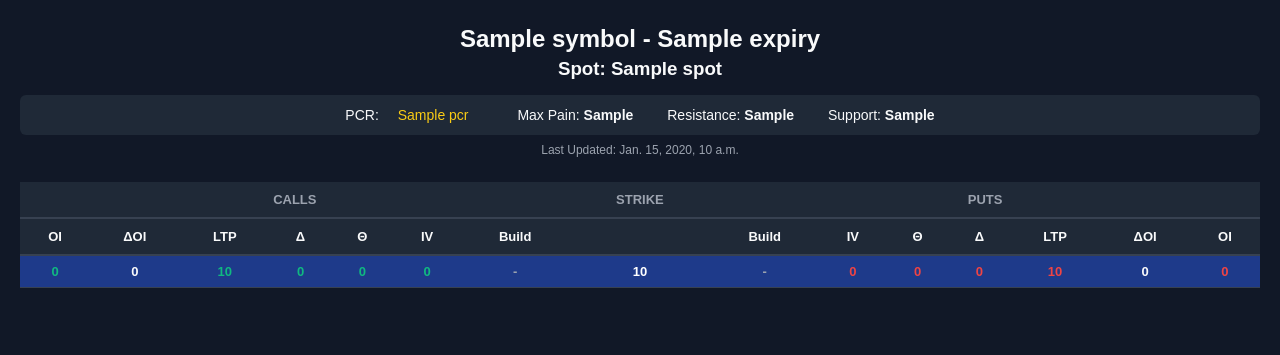
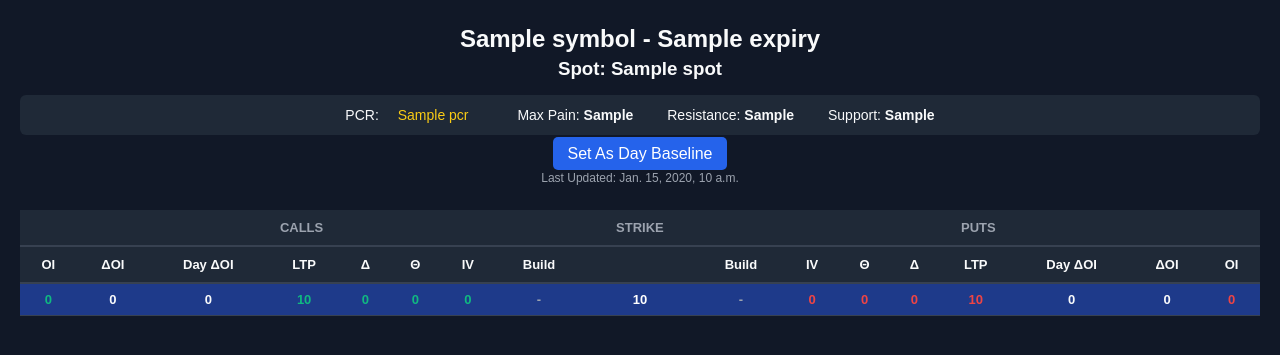
Before and after one commit to PavanMahindrakar/django-quant-ohlc-engine, a Django app: template options/templates/options/option_chain.html in a window 1280 px wide. Shown: the top 355 px of the page. Run offline with Django 5.2, Linux system fonts and the light colour scheme; the template is opened without the code that fills it: most values are stand-ins (such as "Sample title", 1, 10 or a date in 2020).

Commit message:
Implement day baseline snapshot system with intraday OI tracking and UI integration

```diff
--- a/options/models.py
+++ b/options/models.py
@@ -7,6 +7,8 @@ class OptionChainSnapshot(models.Model):
 
     raw_data = models.JSONField()
 
+    is_day_baseline = models.BooleanField(default=False)
+
     created_at = models.DateTimeField(auto_now_add=True)
 
     def __str__(self):
--- a/options/templates/options/option_chain.html
+++ b/options/templates/options/option_chain.html
@@ -119,21 +119,30 @@
     <span>Support: <b>{{ highest_put_oi }}</b></span>
 </div>
 
+<!-- ✅ Baseline Button -->
+<div style="text-align:center; margin-top:10px;">
+    <a href="{% url 'set_day_baseline' snapshot_id %}"
+       style="padding:8px 15px; background:#2563eb; color:white; text-decoration:none; border-radius:5px;">
+        Set As Day Baseline
+    </a>
+</div>
+
 <div class="footer">Last Updated: {{ timestamp }}</div>
 
 <table>
 
     <!-- Section Header -->
     <tr class="section-header">
-        <th colspan="7">CALLS</th>
+        <th colspan="8">CALLS</th>
         <th>STRIKE</th>
-        <th colspan="7">PUTS</th>
+        <th colspan="8">PUTS</th>
     </tr>
 
     <!-- Column Headers -->
     <tr>
         <th>OI</th>
         <th>ΔOI</th>
+        <th>Day ΔOI</th>
         <th>LTP</th>
         <th>Δ</th>
         <th>Θ</th>
@@ -147,6 +156,7 @@
         <th>Θ</th>
         <th>Δ</th>
         <th>LTP</th>
+        <th>Day ΔOI</th>
         <th>ΔOI</th>
         <th>OI</th>
     </tr>
@@ -159,6 +169,10 @@
 
         <td class="{% if item.CE.oiChange > 0 %}positive{% elif item.CE.oiChange < 0 %}negative{% endif %}">
             {{ item.CE.oiChange|default:0 }}
+        </td>
+
+        <td class="{% if item.CE.dayOiChange > 0 %}positive{% elif item.CE.dayOiChange < 0 %}negative{% endif %}">
+            {{ item.CE.dayOiChange|default:0 }}
         </td>
 
         <td class="ce">{{ item.CE.lastPrice|default:0 }}</td>
@@ -195,6 +209,10 @@
         <td class="pe">{{ item.PE.delta|default:0 }}</td>
         <td class="pe">{{ item.PE.lastPrice|default:0 }}</td>
 
+        <td class="{% if item.PE.dayOiChange > 0 %}positive{% elif item.PE.dayOiChange < 0 %}negative{% endif %}">
+            {{ item.PE.dayOiChange|default:0 }}
+        </td>
+
         <td class="{% if item.PE.oiChange > 0 %}positive{% elif item.PE.oiChange < 0 %}negative{% endif %}">
             {{ item.PE.oiChange|default:0 }}
         </td>
--- a/options/urls.py
+++ b/options/urls.py
@@ -2,9 +2,10 @@
 
 from django.urls import path
 from .views import option_chain_summary, option_strike_detail, option_chain_view
-
+from .import views
 urlpatterns = [
     path("api/chain/summary/", option_chain_summary),
     path("api/chain/strike/",option_strike_detail),
     path("", option_chain_view,name="option-chain"),
+    path("set-baseline/<int:snapshot_id>/", views.set_day_baseline, name="set_day_baseline"),
 ]
```
Also changed, not shown: options/services/option_chain_service.py (+25 -1 lines), options/views.py (+40 -6 lines), options/migrations/0002_optionchainsnapshot_is_day_baseline.py (added).
